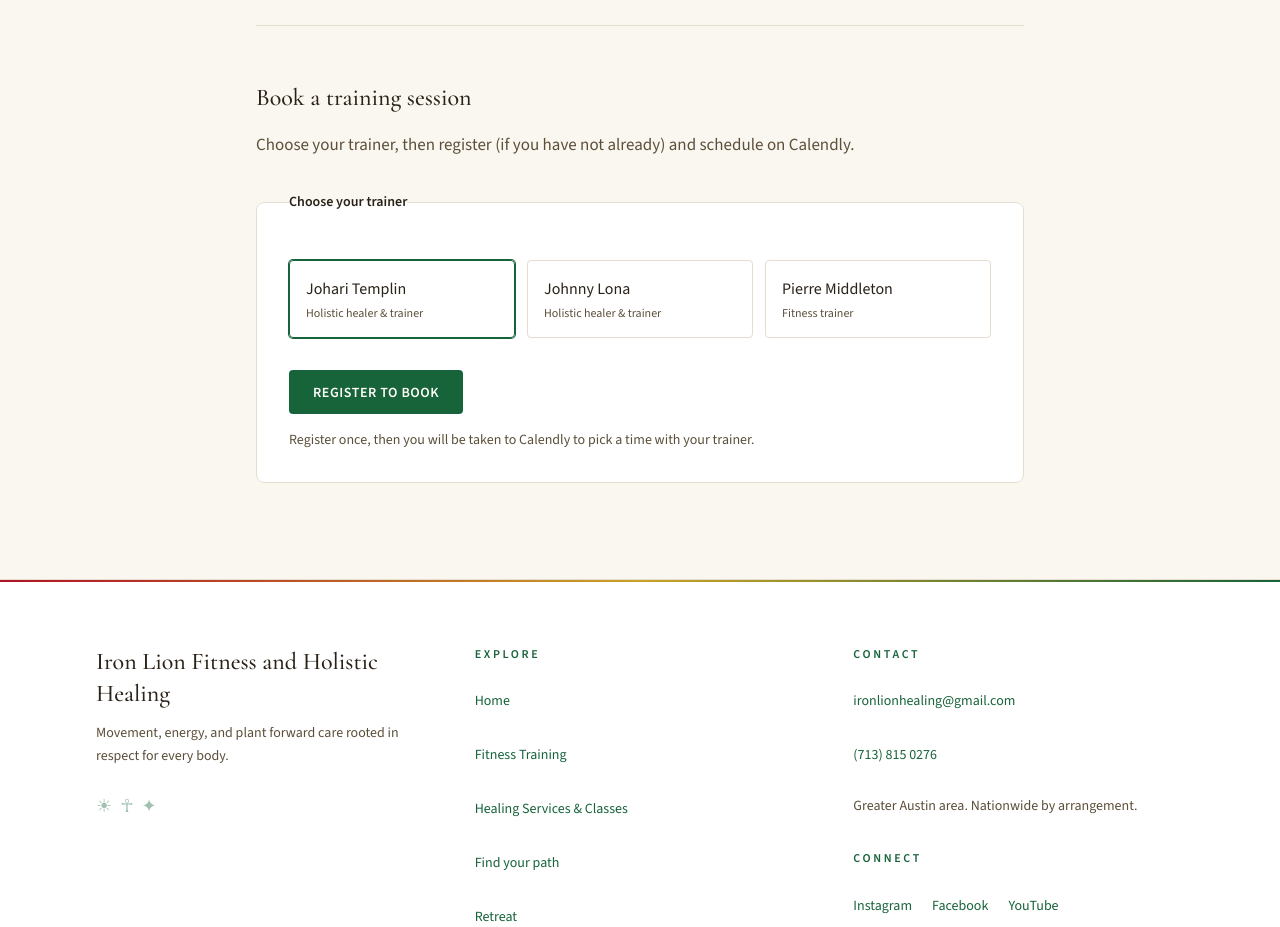
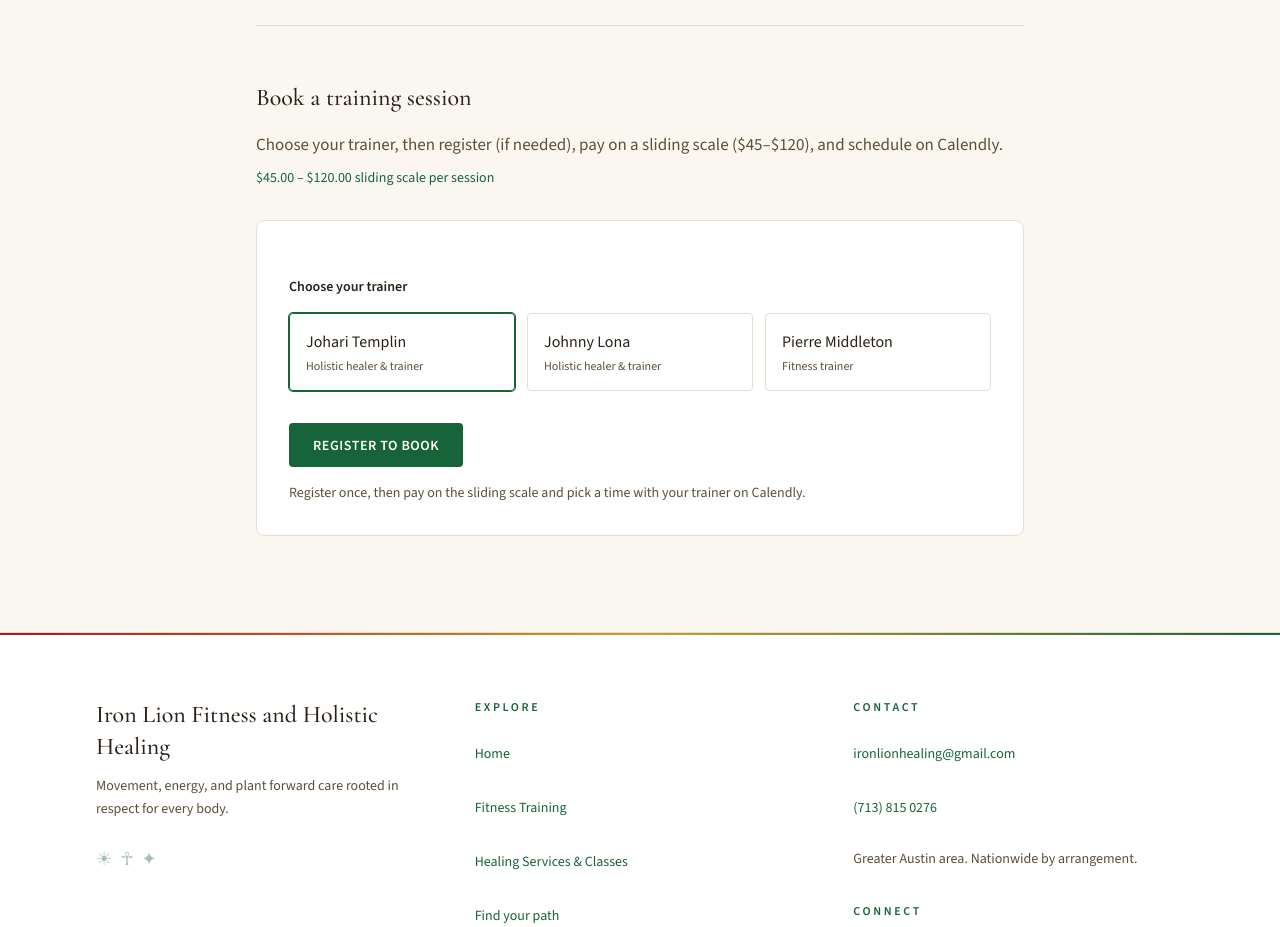
Before and after one commit to ironlionsoftware-web/zion, a Next.js app: page /fitness-training in a window 1280 px wide. Shown: the part 1500-2427 px from the top of the page. Built offline with nearby package versions, Linux system fonts and the light colour scheme; no server answers.

Commit message:
Add sliding-scale payment for fitness training bookings.
Require – checkout per trainer before Calendly scheduling, with fitness-specific trainer picker on register and checkout flows.

Co-authored-by: Cursor <cursoragent@cursor.com>

```diff
--- a/app/api/checkout/service/route.ts
+++ b/app/api/checkout/service/route.ts
@@ -6,6 +6,7 @@ import {
   isDualPractitionerSlug,
   parsePractitionerSlug,
 } from "@/lib/booking/practitioners";
+import { isFitnessTrainingService } from "@/lib/booking/fitness-trainers";
 import {
   getCeremonyMedicine,
   isPlantMedicineCeremonyService,
@@ -72,7 +73,9 @@ export async function POST(request: Request) {
 
   const practitionerSlug = isClass
     ? undefined
-    : parsePractitionerSlug(typeof body.practitionerSlug === "string" ? body.practitionerSlug : undefined);
+    : parsePractitionerSlug(typeof body.practitionerSlug === "string" ? body.practitionerSlug : undefined, {
+        includeFitnessOnly: isFitnessTrainingService(service.slug),
+      });
   if (!isClass && !practitionerSlug) {
     return NextResponse.json({ error: "Please choose a practitioner." }, { status: 400 });
   }
--- a/app/api/register/route.ts
+++ b/app/api/register/route.ts
@@ -2,6 +2,7 @@ import { NextResponse } from "next/server";
 import { parseCeremonyMedicineSlug, isPlantMedicineCeremonyService } from "@/lib/booking/ceremony-medicine";
 import { isReikiService, parseReikiAddOnSlugs } from "@/lib/booking/reiki-addon";
 import { parsePractitionerSlug } from "@/lib/booking/practitioners";
+import { shouldIncludeFitnessOnlyPractitioner } from "@/lib/booking/fitness-trainers";
 import {
   encodeRegistrationCookie,
   registrationCookieOptions,
@@ -30,7 +31,7 @@ export async function POST(request: Request) {
   const practitionerSlug =
     next === "book"
       ? parsePractitionerSlug(typeof body.practitioner === "string" ? body.practitioner : undefined, {
-          includeFitnessOnly: !serviceSlug,
+          includeFitnessOnly: shouldIncludeFitnessOnlyPractitioner(serviceSlug),
         })
       : undefined;
   if (next === "book" && !practitionerSlug) {
--- a/app/checkout/service/page.tsx
+++ b/app/checkout/service/page.tsx
@@ -8,6 +8,7 @@ import { getBookableService, site } from "@/content/site";
 import { parseCeremonyMedicineSlug } from "@/lib/booking/ceremony-medicine";
 import { parseReikiAddOnSlugs } from "@/lib/booking/reiki-addon";
 import { parsePractitionerSlug } from "@/lib/booking/practitioners";
+import { isFitnessTrainingService } from "@/lib/booking/fitness-trainers";
 import { getRegistration } from "@/lib/registration/cookie";
 
 type PageProps = {
@@ -38,7 +39,9 @@ export default async function ServiceCheckoutPage({ searchParams }: PageProps) {
 
   const registration = await getRegistration();
   const paymentsReady = Boolean(process.env.STRIPE_SECRET_KEY);
-  const practitionerSlug = parsePractitionerSlug(params.practitioner);
+  const practitionerSlug = parsePractitionerSlug(params.practitioner, {
+    includeFitnessOnly: isFitnessTrainingService(serviceSlug),
+  });
   const ceremonyMedicineSlug = parseCeremonyMedicineSlug(params.ceremony);
   const reikiAddOnSlugs = parseReikiAddOnSlugs(params.addon);
 
--- a/app/register/page.tsx
+++ b/app/register/page.tsx
@@ -8,8 +8,9 @@ import { getRegistration } from "@/lib/registration/cookie";
 import { parseCeremonyMedicineSlug } from "@/lib/booking/ceremony-medicine";
 import { parseReikiAddOnSlugs } from "@/lib/booking/reiki-addon";
 import { parsePractitionerSlug } from "@/lib/booking/practitioners";
+import { shouldIncludeFitnessOnlyPractitioner, isFitnessTrainingService } from "@/lib/booking/fitness-trainers";
 import { parseRegisterNext, redirectAfterRegistration } from "@/lib/registration/redirect";
-import { site } from "@/content/site";
+import { getBookableService, site } from "@/content/site";
 
 export const metadata: Metadata = {
   title: site.registration.title,
@@ -35,7 +36,7 @@ export default async function RegisterPage({ searchParams }: PageProps) {
   const bookingId = params.booking?.trim();
   const participantIndex = params.participant ? Number(params.participant) : undefined;
   const practitionerSlug = parsePractitionerSlug(params.practitioner, {
-    includeFitnessOnly: !serviceSlug,
+    includeFitnessOnly: shouldIncludeFitnessOnlyPractitioner(serviceSlug),
   });
   const ceremonyMedicineSlug = parseCeremonyMedicineSlug(params.ceremony);
   const reikiAddOnSlugs = parseReikiAddOnSlugs(params.addon);
@@ -56,9 +57,7 @@ export default async function RegisterPage({ searchParams }: PageProps) {
     redirect(url);
   }
 
-  const serviceLabel = serviceSlug
-    ? site.healingServices.services.find((s) => s.slug === serviceSlug)?.label
-    : undefined;
+  const serviceLabel = serviceSlug ? getBookableService(serviceSlug)?.label : undefined;
   const lead = serviceLabel
     ? `${site.registration.intro} You selected: ${serviceLabel}.`
     : site.registration.intro;
@@ -78,8 +77,13 @@ export default async function RegisterPage({ searchParams }: PageProps) {
             initialReikiAddOns={reikiAddOnSlugs}
           />
           <p className="prose-content mt-8 text-sm">
-            <Link href="/healing-services" className="link-accent font-medium hover:underline">
-              ← Back to Healing Services & Classes
+            <Link
+              href={isFitnessTrainingService(serviceSlug) ? "/fitness-training" : "/healing-services"}
+              className="link-accent font-medium hover:underline"
+            >
+              {isFitnessTrainingService(serviceSlug)
+                ? "← Back to Fitness Training"
+                : "← Back to Healing Services & Classes"}
             </Link>
           </p>
         </Container>
--- a/components/checkout/ServiceCheckout.tsx
+++ b/components/checkout/ServiceCheckout.tsx
@@ -22,12 +22,14 @@ import { RegisterForm } from "@/components/registration/RegisterForm";
 import { PaymentPlanPicker } from "@/components/payments/PaymentPlanPicker";
 import { SlidingScalePicker } from "@/components/payments/SlidingScalePicker";
 import { StripePayButton } from "@/components/payments/StripePayButton";
+import { FitnessTrainerPicker } from "@/components/fitness/FitnessTrainerPicker";
 import {
   computeServiceCheckoutCents,
   getPractitioner,
   getPractitioners,
   isDualPractitionerSlug,
 } from "@/lib/booking/practitioners";
+import { getFitnessTrainers, isFitnessTrainingService } from "@/lib/booking/fitness-trainers";
 import { formatSlidingScaleRange } from "@/lib/booking/sliding-scale";
 import { calendlyUrlWithPrefill } from "@/lib/registration/redirect";
 import { formatUsd } from "@/lib/cart/products";
@@ -64,10 +66,12 @@ export function ServiceCheckout({
   initialReikiAddOns,
 }: ServiceCheckoutProps) {
   const isClass = isClassService(serviceSlug);
+  const isFitnessBooking = isFitnessTrainingService(serviceSlug);
   const classOffering = getClassOfferingFromServiceSlug(serviceSlug);
   const showCeremonyPicker = isPlantMedicineCeremonyService(serviceSlug);
   const showReikiAddOnPicker = isReikiService(serviceSlug);
-  const showPractitionerPicker = !isClass;
+  const showPractitionerPicker = !isClass && !isFitnessBooking;
+  const showFitnessTrainerPicker = isFitnessBooking;
   const ceremonyOptions = getCeremonyMedicineOptions();
   const searchParams = useSearchParams();
   const sessionId = searchParams.get("session_id");
@@ -98,7 +102,9 @@ export function ServiceCheckout({
     slidingScale?.defaultCents ?? priceCents,
   );
   const [practitioner, setPractitioner] = useState<string>(
-    initialPractitioner ?? getPractitioners()[0]?.slug ?? "",
+    initialPractitioner ??
+      (isFitnessBooking ? getFitnessTrainers()[0]?.slug : getPractitioners()[0]?.slug) ??
+      "",
   );
   const [ceremonyMedicine, setCeremonyMedicine] = useState<string>(
     showCeremonyPicker ? (initialCeremonyMedicine ?? ceremonyOptions[0]?.slug ?? "") : "",
@@ -221,6 +227,10 @@ export function ServiceCheckout({
         <ReikiAddOnPicker value={reikiAddOns} onChange={setReikiAddOns} />
       ) : null}
 
+      {showFitnessTrainerPicker ? (
+        <FitnessTrainerPicker value={practitioner} onChange={setPractitioner} />
+      ) : null}
+
       {showPractitionerPicker ? (
         <PractitionerPicker
           value={practitioner}
@@ -235,7 +245,7 @@ export function ServiceCheckout({
           valueCents={slidingAmountCents}
           onChange={setSlidingAmountCents}
           label="Your contribution"
-          id="card-reading-amount"
+          id={isFitnessBooking ? "fitness-training-amount" : "card-reading-amount"}
         />
       ) : null}
 
@@ -272,20 +282,21 @@ export function ServiceCheckout({
                 body={{
                   serviceSlug,
                   ...(slidingScale ? { amountCents: slidingAmountCents } : {}),
-                  ...(showPractitionerPicker ? { practitionerSlug: practitioner } : {}),
+                  ...(showPractitionerPicker || showFitnessTrainerPicker ? { practitionerSlug: practitioner } : {}),
                   ceremonyMedicineSlug: showCeremonyPicker ? ceremonyMedicine : undefined,
                   reikiAddOnSlugs: showReikiAddOnPicker && reikiAddOns.length > 0 ? reikiAddOns : undefined,
                 }}
                 registerNext="book"
                 registerOptions={{
                   serviceSlug,
-                  ...(showPractitionerPicker ? { practitionerSlug: practitioner } : {}),
+                  ...(showPractitionerPicker || showFitnessTrainerPicker ? { practitionerSlug: practitioner } : {}),
                   ceremonyMedicineSlug: showCeremonyPicker ? ceremonyMedicine : undefined,
                   reikiAddOnSlugs: showReikiAddOnPicker && reikiAddOns.length > 0 ? reikiAddOns : undefined,
                 }}
                 paymentPlan={paymentPlan}
                 disabled={
-                  (showPractitionerPicker && !practitioner) || (showCeremonyPicker && !ceremonyMedicine)
+                  ((showPractitionerPicker || showFitnessTrainerPicker) && !practitioner) ||
+                  (showCeremonyPicker && !ceremonyMedicine)
                 }
                 label={`Pay ${formatUsd(checkoutPriceCents)}`}
               />
@@ -296,10 +307,16 @@ export function ServiceCheckout({
 
       <p className="text-sm">
         <Link
-          href={isClass ? "/healing-services/classes" : "/healing-services"}
+          href={
+            isClass
+              ? "/healing-services/classes"
+              : isFitnessBooking
+                ? "/fitness-training"
+                : "/healing-services"
+          }
           className="link-accent font-medium hover:underline"
         >
-          {isClass ? "← Back to classes" : "← Back to Healing Services & Classes"}
+          {isClass ? "← Back to classes" : isFitnessBooking ? "← Back to Fitness Training" : "← Back to Healing Services & Classes"}
         </Link>
       </p>
     </div>
--- a/components/fitness/FitnessTrainerBooking.tsx
+++ b/components/fitness/FitnessTrainerBooking.tsx
@@ -2,8 +2,13 @@
 
 import Link from "next/link";
 import { useState } from "react";
-import { getFitnessTrainers } from "@/lib/booking/fitness-trainers";
-import { calendlyUrlWithPrefill, registerHref } from "@/lib/registration/redirect";
+import { FitnessTrainerPicker } from "@/components/fitness/FitnessTrainerPicker";
+import {
+  FITNESS_TRAINING_SERVICE_SLUG,
+  getFitnessTrainers,
+} from "@/lib/booking/fitness-trainers";
+import { registerHref } from "@/lib/registration/redirect";
+import { formatSlidingScaleRange } from "@/lib/booking/sliding-scale";
 import { isCalendlyConfigured } from "@/content/site";
 import type { ClientRegistration } from "@/lib/registration/types";
 import { site } from "@/content/site";
@@ -19,6 +24,7 @@ export function FitnessTrainerBooking({ registration }: FitnessTrainerBookingPro
   const calendlyReady = isCalendlyConfigured();
 
   const activeTrainer = trainers.find((t) => t.slug === selected);
+  const checkoutHref = `/checkout/service?service=${FITNESS_TRAINING_SERVICE_SLUG}&practitioner=${encodeURIComponent(selected)}`;
 
   return (
     <section
@@ -30,45 +36,26 @@ export function FitnessTrainerBooking({ registration }: FitnessTrainerBookingPro
         {cfg.heading}
       </h2>
       <p className="prose-content mt-4">{cfg.lead}</p>
+      <p className="mt-2 text-sm font-medium text-[var(--rasta-green)]">
+        {formatSlidingScaleRange(cfg.slidingScale)} sliding scale per session
+      </p>
 
       <fieldset className="card mt-8 p-6 sm:p-8">
-        <legend className="text-sm font-semibold text-[var(--foreground)]">{cfg.trainerLegend}</legend>
-        <div className="mt-4 grid gap-3 sm:grid-cols-3">
-          {trainers.map((trainer) => (
-            <label
-              key={trainer.slug}
-              className={`cursor-pointer rounded-sm border p-4 transition has-focus-visible:ring-2 has-focus-visible:ring-[var(--rasta-gold)] has-focus-visible:ring-offset-2 ${selected === trainer.slug ? "border-[var(--rasta-green)] ring-1 ring-[var(--rasta-green)]" : "border-subtle"}`}
-            >
-              <input
-                type="radio"
-                name="fitness-trainer"
-                value={trainer.slug}
-                checked={selected === trainer.slug}
-                onChange={() => setSelected(trainer.slug)}
-                className="sr-only"
-              />
-              <span className="block font-medium text-[var(--foreground)]">{trainer.name}</span>
-              <span className="mt-1 block text-xs text-muted">{trainer.title}</span>
-            </label>
-          ))}
-        </div>
+        <FitnessTrainerPicker value={selected} onChange={setSelected} />
 
-        {registration && activeTrainer && calendlyReady ? (
-          <a
-            href={calendlyUrlWithPrefill(registration, activeTrainer.slug)}
-            className="btn btn-primary mt-8 w-full sm:w-auto"
-            target="_blank"
-            rel="noopener noreferrer"
-          >
-            Schedule with {activeTrainer.name}
-            <span className="sr-only"> (opens Calendly in a new tab)</span>
-          </a>
+        {registration && activeTrainer ? (
+          <Link href={checkoutHref} className="btn btn-primary mt-8 w-full sm:w-auto">
+            Pay & schedule with {activeTrainer.name}
+          </Link>
         ) : (
           <Link
-            href={registerHref("book", { practitionerSlug: selected })}
+            href={registerHref("book", {
+              serviceSlug: FITNESS_TRAINING_SERVICE_SLUG,
+              practitionerSlug: selected,
+            })}
             className="btn btn-primary mt-8 w-full sm:w-auto"
           >
-            {registration ? `Schedule with ${activeTrainer?.name ?? "your trainer"}` : "Register to book"}
+            Register to book
           </Link>
         )}
 
@@ -85,11 +72,11 @@ export function FitnessTrainerBooking({ registration }: FitnessTrainerBookingPro
         {registration ? (
           <p className="mt-4 text-sm text-muted">
             Signed in as <strong className="text-[var(--foreground)]">{registration.fullName}</strong>. Pick a
-            trainer, then open Calendly to choose your time.
+            trainer, choose your sliding scale amount, then schedule on Calendly.
           </p>
         ) : (
           <p className="mt-4 text-sm text-muted">
-            Register once, then you will be taken to Calendly to pick a time with your trainer.
+            Register once, then pay on the sliding scale and pick a time with your trainer on Calendly.
           </p>
         )}
       </fieldset>
--- /dev/null
+++ b/components/fitness/FitnessTrainerPicker.tsx
@@ -0,0 +1,46 @@
+"use client";
+
+import { site } from "@/content/site";
+import { getFitnessTrainers } from "@/lib/booking/fitness-trainers";
+
+type FitnessTrainerPickerProps = {
+  value: string;
+  onChange: (slug: string) => void;
+  disabled?: boolean;
+  name?: string;
+};
+
+export function FitnessTrainerPicker({
+  value,
+  onChange,
+  disabled,
+  name = "fitness-trainer",
+}: FitnessTrainerPickerProps) {
+  const cfg = site.fitnessTraining.booking;
+  const trainers = getFitnessTrainers();
+
+  return (
+    <fieldset className="mt-6" disabled={disabled}>
+      <legend className="text-sm font-semibold text-[var(--foreground)]">{cfg.trainerLegend}</legend>
+      <div className="mt-4 grid gap-3 sm:grid-cols-3">
+        {trainers.map((trainer) => (
+          <label
+            key={trainer.slug}
+            className={`cursor-pointer rounded-sm border p-4 transition has-focus-visible:ring-2 has-focus-visible:ring-[var(--rasta-gold)] has-focus-visible:ring-offset-2 ${value === trainer.slug ? "border-[var(--rasta-green)] ring-1 ring-[var(--rasta-green)]" : "border-subtle"} ${disabled ? "cursor-not-allowed opacity-60" : ""}`}
+          >
+            <input
+              type="radio"
+              name={name}
+              value={trainer.slug}
+              checked={value === trainer.slug}
+              onChange={() => onChange(trainer.slug)}
+              className="sr-only"
+            />
+            <span className="block font-medium text-[var(--foreground)]">{trainer.name}</span>
+            <span className="mt-1 block text-xs text-muted">{trainer.title}</span>
+          </label>
+        ))}
+      </div>
+    </fieldset>
+  );
+}
--- a/components/registration/RegisterForm.tsx
+++ b/components/registration/RegisterForm.tsx
@@ -12,7 +12,8 @@ import {
 } from "@/lib/booking/ceremony-medicine";
 import { isReikiService } from "@/lib/booking/reiki-addon";
 import { getBookableService } from "@/content/site";
-import { isFitnessOnlyPractitionerSlug } from "@/lib/booking/fitness-trainers";
+import { isFitnessOnlyPractitionerSlug, isFitnessTrainingService, getFitnessTrainers } from "@/lib/booking/fitness-trainers";
+import { FitnessTrainerPicker } from "@/components/fitness/FitnessTrainerPicker";
 import { getPractitioners } from "@/lib/booking/practitioners";
 import type { RegisterNext } from "@/lib/registration/types";
 
@@ -37,16 +38,21 @@ export function RegisterForm({
   initialCeremonyMedicine,
   initialReikiAddOns,
 }: RegisterFormProps) {
+  const isFitnessBooking = isFitnessTrainingService(service);
   const fitnessTrainerPreselected =
-    Boolean(initialPractitioner) && isFitnessOnlyPractitionerSlug(initialPractitioner) && !service;
+    Boolean(initialPractitioner) &&
+    ((isFitnessOnlyPractitionerSlug(initialPractitioner) && !service) || isFitnessBooking);
+  const showFitnessTrainerPicker = next === "book" && isFitnessBooking && !fitnessTrainerPreselected;
   const showPractitionerPicker =
-    next === "book" && !isClassService(service) && !fitnessTrainerPreselected;
+    next === "book" && !isClassService(service) && !fitnessTrainerPreselected && !isFitnessBooking;
   const servicePriceCents = service ? getBookableService(service)?.priceCents : undefined;
   const showCeremonyPicker = isPlantMedicineCeremonyService(service);
   const showReikiAddOnPicker = isReikiService(service);
   const ceremonyOptions = getCeremonyMedicineOptions();
   const [practitioner, setPractitioner] = useState<string>(
-    initialPractitioner ?? getPractitioners()[0]?.slug ?? "",
+    initialPractitioner ??
+      (isFitnessBooking ? getFitnessTrainers()[0]?.slug : getPractitioners()[0]?.slug) ??
+      "",
   );
   const [ceremonyMedicine, setCeremonyMedicine] = useState<string>(
     initialCeremonyMedicine ?? ceremonyOptions[0]?.slug ?? "",
@@ -61,8 +67,8 @@ export function RegisterForm({
 
   async function handleSubmit(event: React.FormEvent) {
     event.preventDefault();
-    if (showPractitionerPicker && !practitioner) {
-      setError("Please choose a practitioner.");
+    if ((showPractitionerPicker || showFitnessTrainerPicker) && !practitioner) {
+      setError(isFitnessBooking ? "Please choose a trainer." : "Please choose a practitioner.");
       return;
     }
     if (showCeremonyPicker && !ceremonyMedicine) {
@@ -84,7 +90,9 @@ export function RegisterForm({
           next,
           service,
           practitioner:
-            showPractitionerPicker || fitnessTrainerPreselected ? practitioner : undefined,
+            showPractitionerPicker || showFitnessTrainerPicker || fitnessTrainerPreselected
+              ? practitioner
+              : undefined,
           ceremonyMedicine: showCeremonyPicker ? ceremonyMedicine : undefined,
           reikiAddOns: showReikiAddOnPicker && reikiAddOns.length > 0 ? reikiAddOns : undefined,
           booking: bookingId,
@@ -119,6 +127,9 @@ export function RegisterForm({
       {showReikiAddOnPicker ? (
         <ReikiAddOnPicker value={reikiAddOns} onChange={setReikiAddOns} disabled={loading} />
       ) : null}
+      {showFitnessTrainerPicker ? (
+        <FitnessTrainerPicker value={practitioner} onChange={setPractitioner} disabled={loading} />
+      ) : null}
       {showPractitionerPicker ? (
         <PractitionerPicker
           value={practitioner}
@@ -129,7 +140,7 @@ export function RegisterForm({
       ) : null}
       <div
         className={
-          showPractitionerPicker || showCeremonyPicker || showReikiAddOnPicker
+          showPractitionerPicker || showFitnessTrainerPicker || showCeremonyPicker || showReikiAddOnPicker
             ? "mt-8 space-y-5"
             : "space-y-5"
         }
--- a/content/site.ts
+++ b/content/site.ts
@@ -340,8 +340,11 @@ export const site = {
     ],
     booking: {
       heading: "Book a training session",
-      lead: "Choose your trainer, then register (if you have not already) and schedule on Calendly.",
+      lead: "Choose your trainer, then register (if needed), pay on a sliding scale ($45–$120), and schedule on Calendly.",
       trainerLegend: "Choose your trainer",
+      serviceSlug: "fitness-training",
+      serviceLabel: "Fitness training session",
+      slidingScale: { minCents: 4500, maxCents: 12000, defaultCents: 7500 },
       trainerSlugs: ["johari-templin-jr", "johnny-lona", "pierre-middleton"],
       /** Fitness-only trainers — not offered on healing service booking flows */
       fitnessOnlyTrainers: [
@@ -786,6 +789,17 @@ export function getBookableService(slug: string): BookableService | undefined {
     };
   }
 
+  if (slug === site.fitnessTraining.booking.serviceSlug) {
+    const { serviceLabel, slidingScale } = site.fitnessTraining.booking;
+    return {
+      slug: site.fitnessTraining.booking.serviceSlug,
+      label: serviceLabel,
+      kind: "book",
+      priceCents: slidingScale.defaultCents,
+      slidingScale,
+    };
+  }
+
   const item = site.healingServices.services.find((s) => s.slug === slug && s.kind === "book");
   if (!item) return undefined;
 
--- a/lib/booking/fitness-trainers.ts
+++ b/lib/booking/fitness-trainers.ts
@@ -1,6 +1,8 @@
 import { getPractitioner, getPractitionerCalendlyUrl } from "@/lib/booking/practitioners";
 import type { Practitioner } from "@/lib/booking/practitioners";
 import { site } from "@/content/site";
+
+export const FITNESS_TRAINING_SERVICE_SLUG = "fitness-training" as const;
 
 export type FitnessOnlyTrainer = (typeof site.fitnessTraining.booking.fitnessOnlyTrainers)[number];
 export type FitnessTrainer = Practitioner | FitnessOnlyTrainer;
@@ -29,3 +31,11 @@ export function getFitnessTrainerCalendlyUrl(slug: string): string {
   if (!trainer || "priceMultiplier" in trainer) return site.calendly.url.trim();
   return getPractitionerCalendlyUrl(trainer);
 }
+
+export function isFitnessTrainingService(serviceSlug: string | undefined): boolean {
+  return serviceSlug?.trim() === FITNESS_TRAINING_SERVICE_SLUG;
+}
+
+export function shouldIncludeFitnessOnlyPractitioner(serviceSlug: string | undefined): boolean {
+  return !serviceSlug?.trim() || isFitnessTrainingService(serviceSlug);
+}
```
